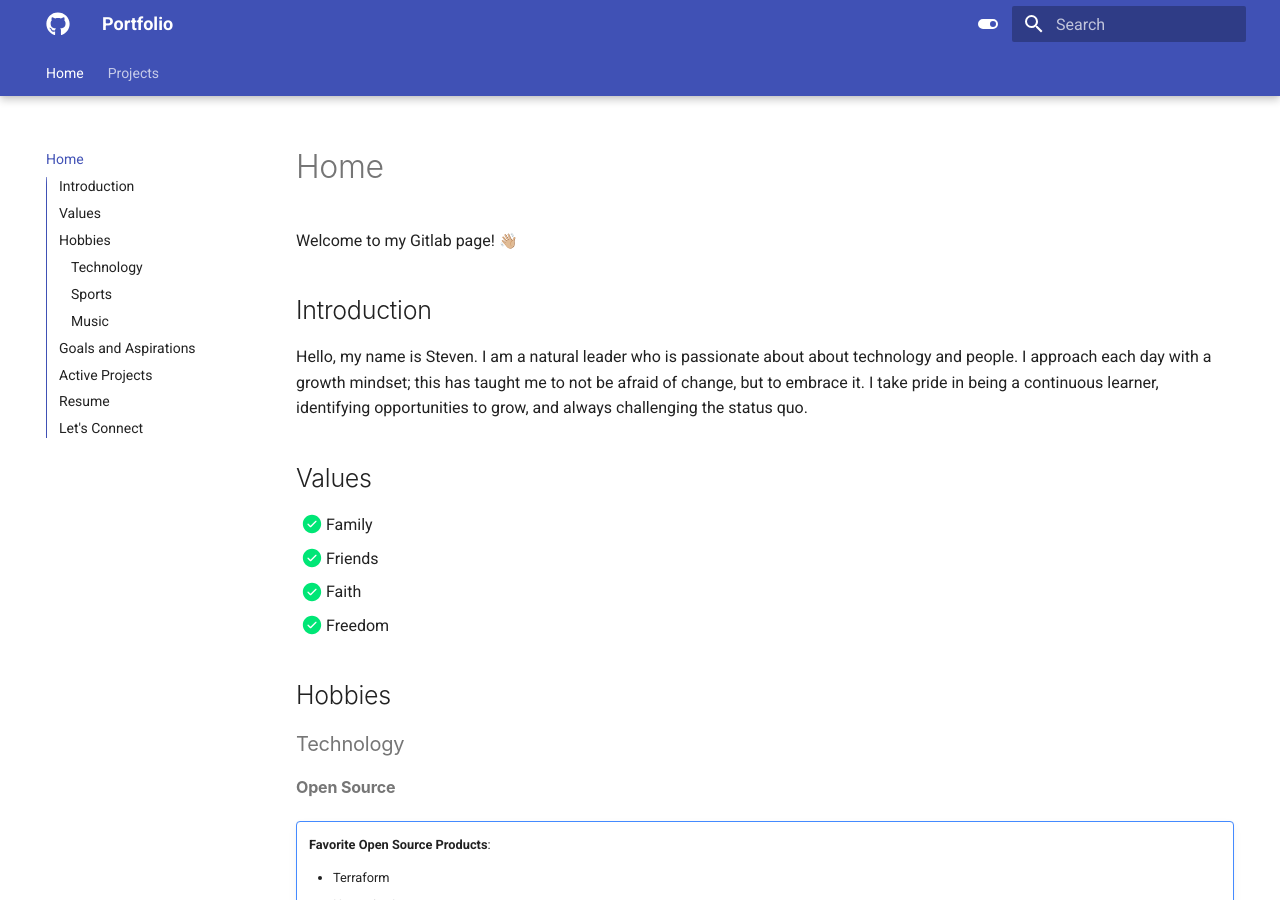
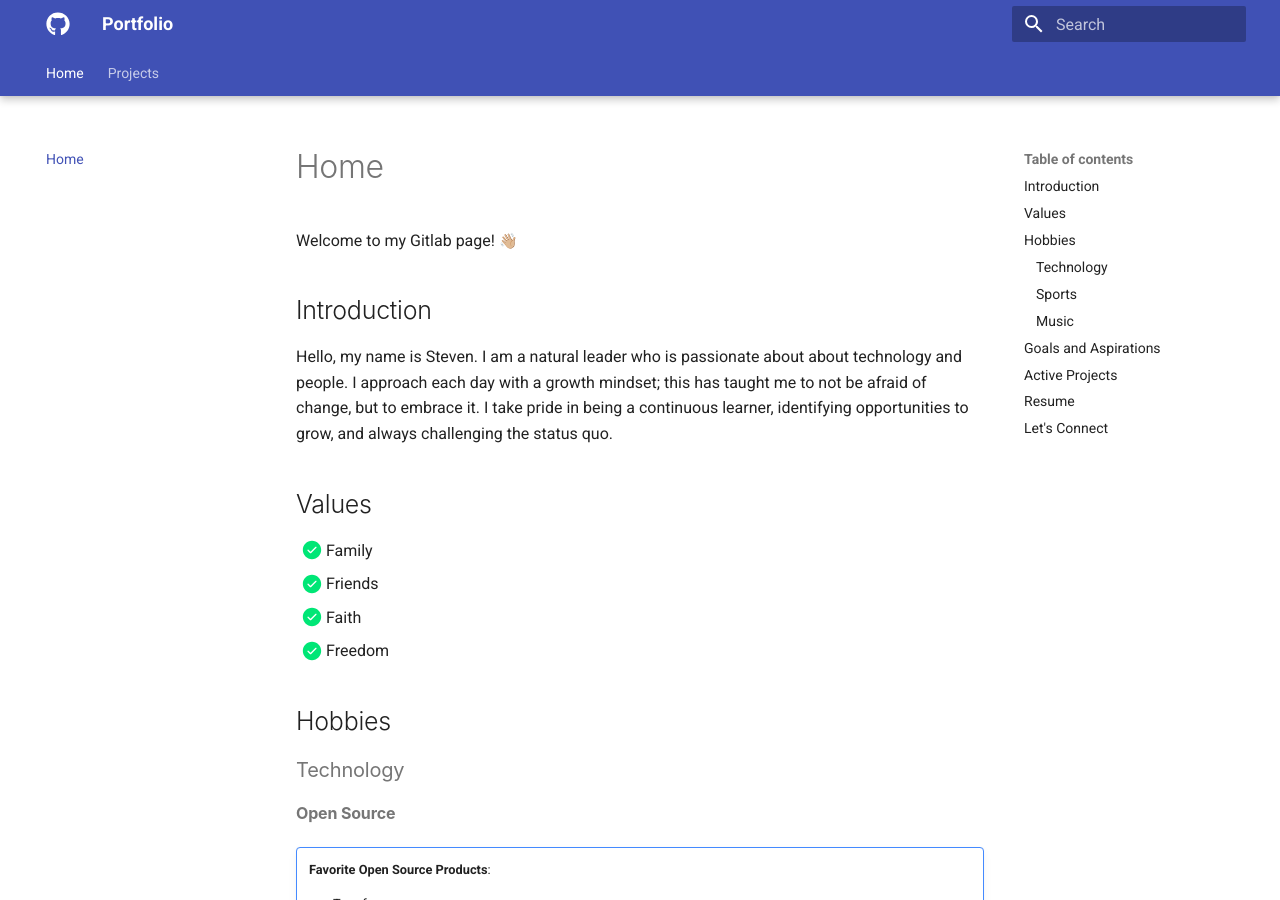
Before and after one commit to stevejoluc/stevejoluc.github.io, an MkDocs documentation site: the page built from docs/index.md, in a window 1280 px wide and 900 px high. Built offline with MkDocs 1.6.1 and Material for MkDocs 9.7.7, drawn with Linux system fonts in a browser that asks for light colours; emoji names are drawn with the system emoji font.

Commit message:
Update mkdocs.yml

```diff
--- a/mkdocs.yml
+++ b/mkdocs.yml
@@ -43,11 +43,11 @@
   language: en
   features:
     - content.code.annotate
-    - content.tabs.link
-    - header.autohide
-    - navigation.expand
+    # - content.tabs.link
+    # - header.autohide
+    # - navigation.expand
     - navigation.indexes
-    - navigation.instant
+    # - navigation.instant
     - navigation.sections
     - navigation.tabs
     - navigation.tabs.sticky
@@ -56,20 +56,11 @@
     - search.highlight
     - search.share
     - search.suggest
-    - toc.integrate
+    # - toc.integrate
   palette:
     - scheme: default
       primary: indigo
       accent: indigo
-      toggle:
-        icon: material/toggle-switch
-        name: Switch to dark mode
-    - scheme: slate
-      primary: red
-      accent: red
-      toggle:
-        icon: material/toggle-switch-off-outline
-        name: Switch to light mode
   font:
     text: Roboto
     code: Roboto Mono
```
